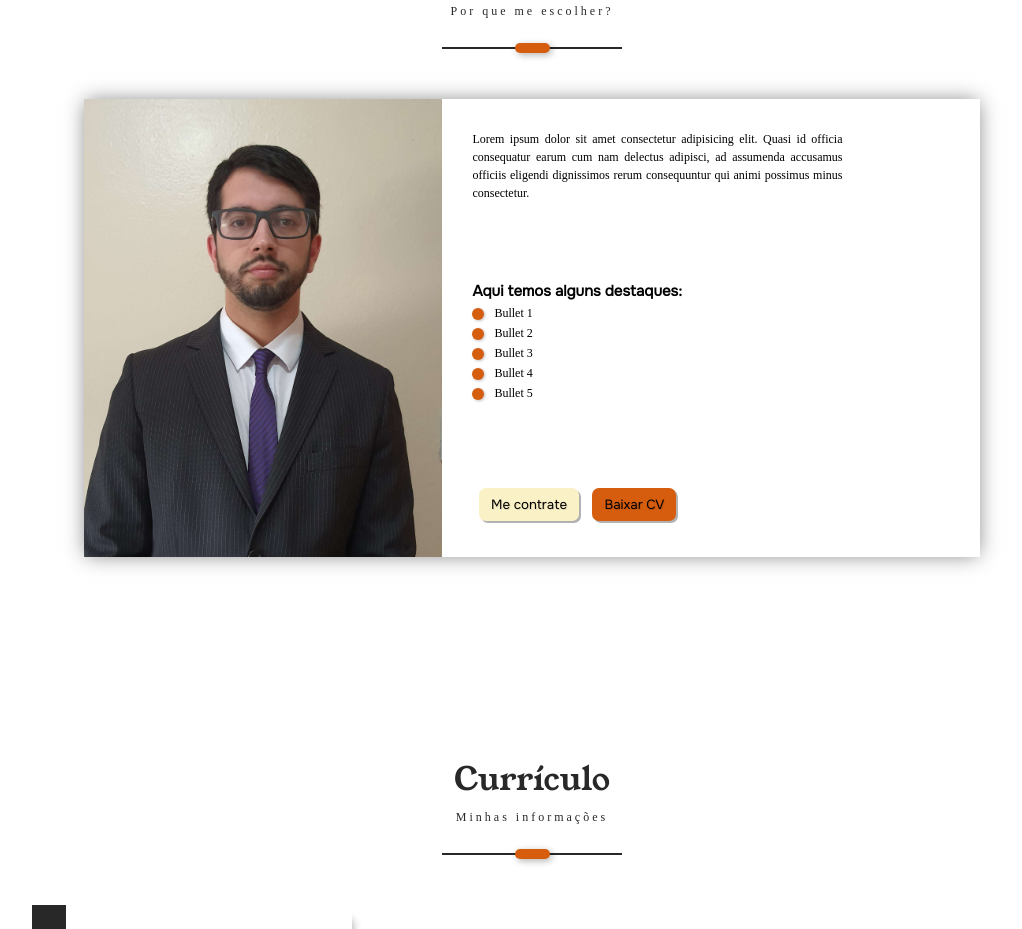
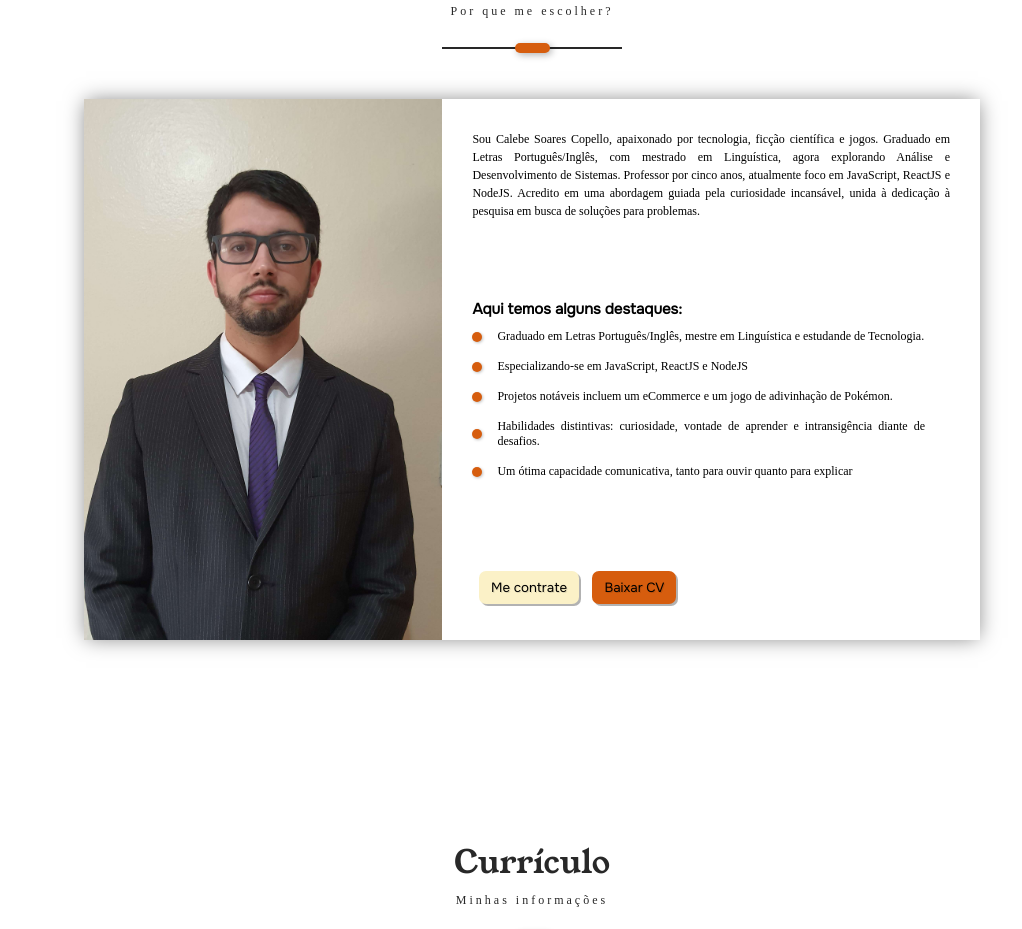
Before and after one commit to CalebeCopello/portfolio, a React (Create React App) app in the folder client/: page / in a window 1280 px wide. Shown: the part 800-1729 px from the top of the page, without its empty margins (108-1130 px from the left). Built offline with nearby package versions, Linux system fonts and the light colour scheme.

Commit message:
fix bullets
info added

```diff
--- a/client/src/PortfolioContainer/AboutMe/AboutMe.css
+++ b/client/src/PortfolioContainer/AboutMe/AboutMe.css
@@ -21,7 +21,7 @@
     background-position: 0% 30%;
 }
 .about-me-details {
-    width: 48%;
+    width: 60%;
     text-align: justify;
     padding: 30px;
 }
@@ -43,10 +43,14 @@
     margin: 5px 0;
     font-size: 12px;
 }
+.highlight span {
+    margin: 5px 25px;
+}
 .highlight-rect {
-    height: 12px;
-    width: 12px;
-    margin-right: 10px;
+    position: absolute;
+    height: 10px;
+    width: 10px;
+    /* margin-right: 10px; */
     background-color: var(--orange0);
     border-radius: 50%;
     box-shadow: 1px 1px 3px rgba(0, 0, 0, 0.25);
--- a/client/src/PortfolioContainer/AboutMe/AboutMe.jsx
+++ b/client/src/PortfolioContainer/AboutMe/AboutMe.jsx
@@ -13,15 +13,15 @@ const AboutMe = (props) => {
     ScrollService.currentScreenFadeIn.subscribe(fadeInScreenHandler)
 
     const ABOUTME = {
-        description: 'Lorem ipsum dolor sit amet consectetur adipisicing elit. Quasi id officia consequatur earum cum nam delectus adipisci, ad assumenda accusamus officiis eligendi dignissimos rerum consequuntur qui animi possimus minus consectetur.',
+        description: 'Sou Calebe Soares Copello, apaixonado por tecnologia, ficção científica e jogos. Graduado em Letras Português/Inglês, com mestrado em Linguística, agora explorando Análise e Desenvolvimento de Sistemas. Professor por cinco anos, atualmente foco em JavaScript, ReactJS e NodeJS. Acredito em uma abordagem guiada pela curiosidade incansável, unida à dedicação à pesquisa em busca de soluções para problemas.',
         highlights: {
             heading: "Aqui temos alguns destaques:",
             bullets:[
-                "Bullet 1",
-                "Bullet 2",
-                "Bullet 3",
-                "Bullet 4",
-                "Bullet 5",
+                "Graduado em Letras Português/Inglês, mestre em Linguística e estudande de Tecnologia.",
+                "Especializando-se em JavaScript, ReactJS e NodeJS",
+                "Projetos notáveis incluem um eCommerce e um jogo de adivinhação de Pokémon.",
+                "Habilidades distintivas: curiosidade, vontade de aprender e intransigência diante de desafios.",
+                "Um ótima capacidade comunicativa, tanto para ouvir quanto para explicar",
             ]
         }
     }
```
